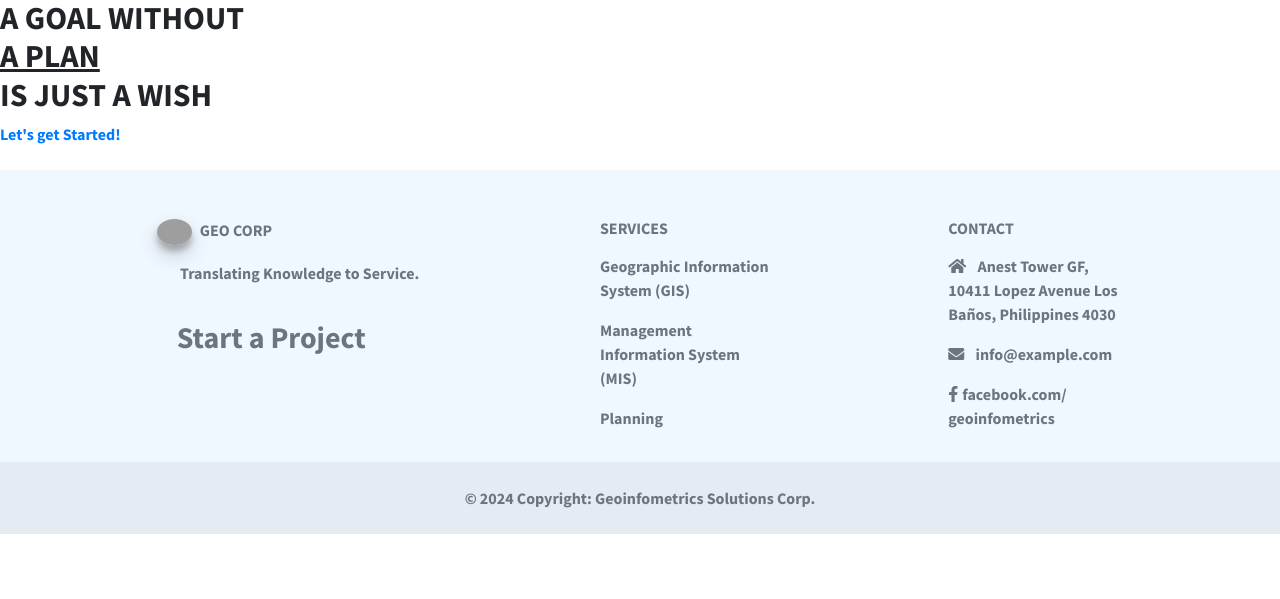
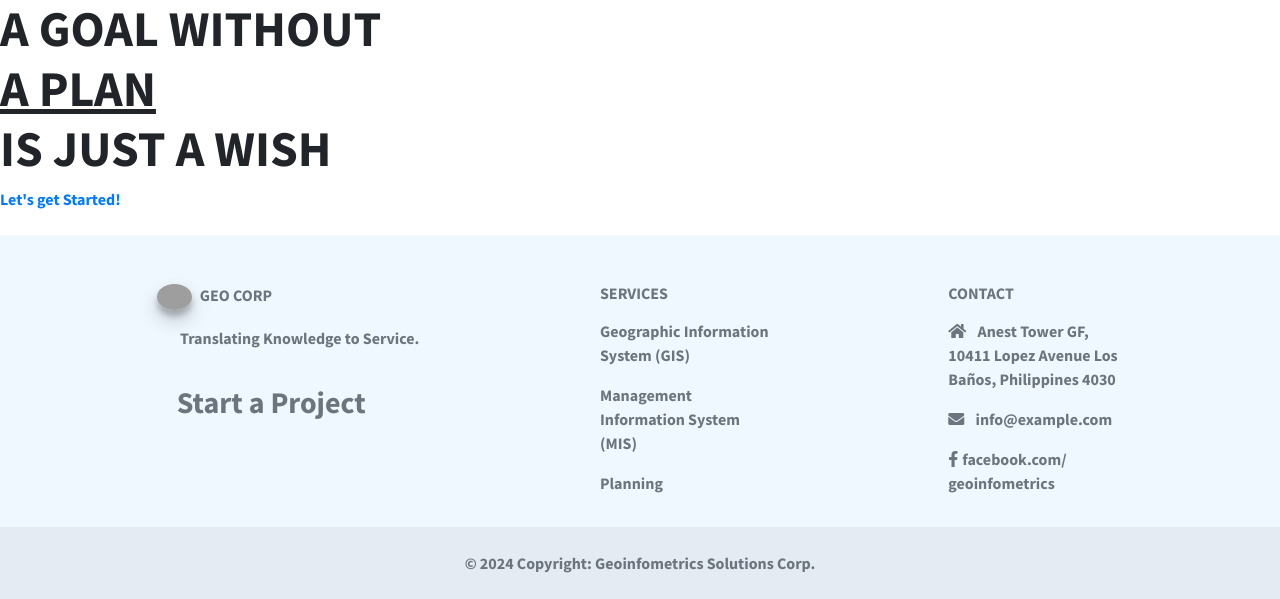
Before and after one commit to rainagemanel/geoinfometrics, a PHP site: page /management.php in a window 1280 px wide. Shown: the part 1103-1702 px from the top of the page. Before the commit the page ends 1637 px from the top, so only its background shows below. Run offline with PHP 8.4, Linux system fonts and the light colour scheme; some libraries are stand-ins or nearby versions; some web fonts are replaced; grey boxes are pictures that could not be loaded.

Commit message:
modified:   pages/geo.php 	modified:   pages/management.php

```diff
--- a/pages/geo.php
+++ b/pages/geo.php
@@ -93,7 +93,7 @@ Connecting Communities"
 
 <section id="ending" class="ending">
   <div>
-    <h2>A GOAL WITHOUT<br><u> A PLAN</u><br> IS JUST A WISH</h2>
+    <h2 style=" font-weight: 900; font-size:50px;">A GOAL WITHOUT<br><u> A PLAN</u><br> IS JUST A WISH</h2>
     <a href="contact.php" class="button3">Let's get Started!</a>
   </div>
 </section>
--- a/pages/management.php
+++ b/pages/management.php
@@ -104,7 +104,7 @@ Connecting Communities"
 
 <section id="ending" class="ending">
   <div>
-    <h2 style=" font-weight: 900;">A GOAL WITHOUT<br><u> A PLAN</u><br> IS JUST A WISH</h2>
+    <h2 style=" font-weight: 900; font-size:50px;">A GOAL WITHOUT<br><u> A PLAN</u><br> IS JUST A WISH</h2>
     <a href="contact.php" class="button3">Let's get Started!</a>
   </div>
 </section>
```
